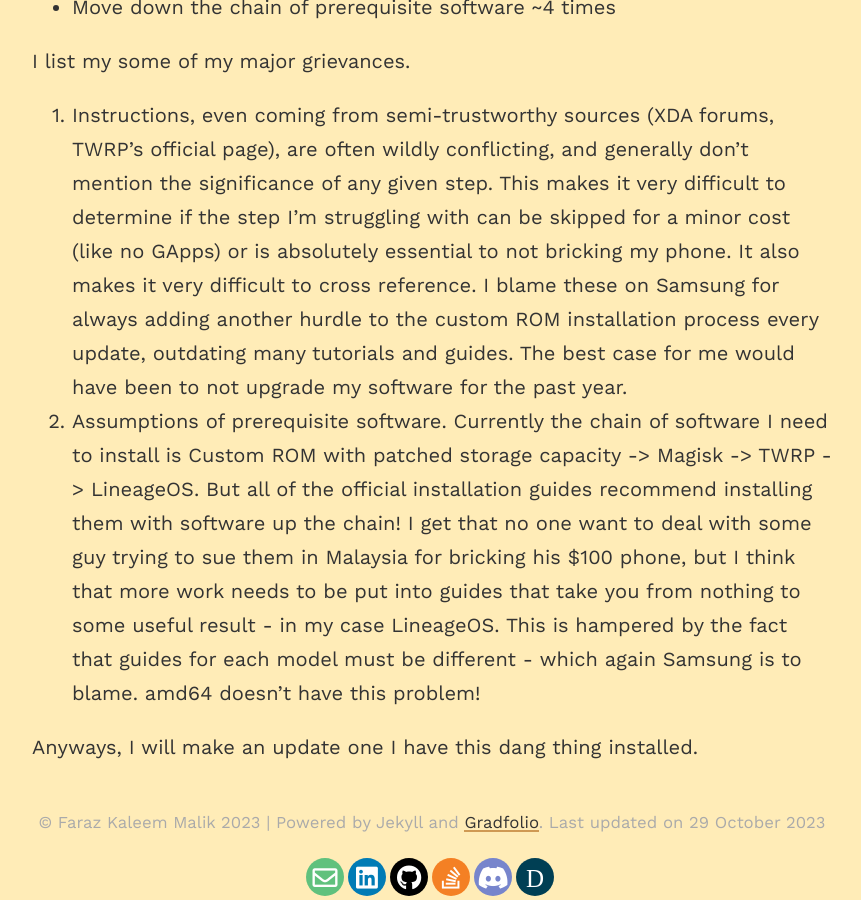
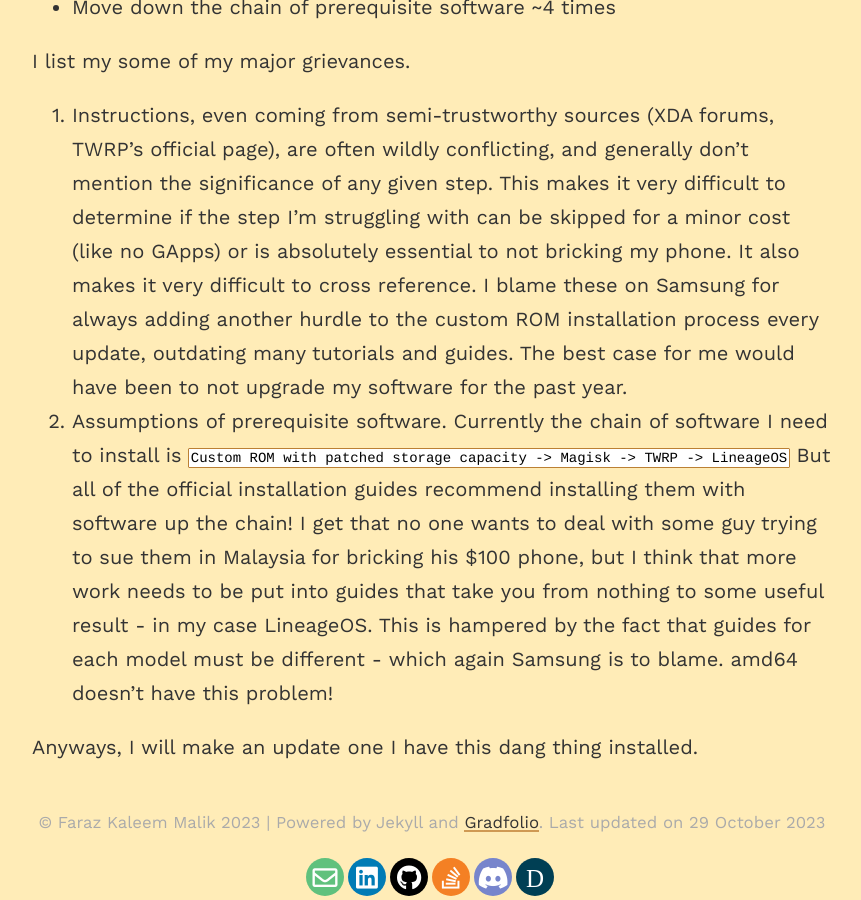
Before and after one commit to numberisnan/numberisnan.github.io, a Jekyll site: the page built from _posts/2023-10-24-lineage1.md, in a window 1280 px wide and 900 px high, scrolled down 1712 px. Shown: the whole window, without its empty margins (208-1069 px from the left). Built offline with Jekyll 4.4.1, drawn with Linux system fonts in a browser that asks for light colours; nearby versions of some CDN libraries.

Commit message:
Formatting changes for lineageos1

````diff
--- a/_posts/2023-10-24-lineage1.md
+++ b/_posts/2023-10-24-lineage1.md
@@ -22,6 +22,7 @@
 I list my some of my major grievances.
 
 1. Instructions, even coming from semi-trustworthy sources (XDA forums, TWRP's official page), are often wildly conflicting, and generally don't mention the significance of any given step. This makes it very difficult to determine if the step I'm struggling with can be skipped for a minor cost (like no GApps) or is absolutely essential to not bricking my phone. It also makes it very difficult to cross reference. I blame these on Samsung for always adding another hurdle to the custom ROM installation process every update, outdating many tutorials and guides. The best case for me would have been to not upgrade my software for the past year.
-2. Assumptions of prerequisite software. Currently the chain of software I need to install is Custom ROM with patched storage capacity -> Magisk -> TWRP -> LineageOS. But all of the official installation guides recommend installing them with software up the chain! I get that no one want to deal with some guy trying to sue them in Malaysia for bricking his $100 phone, but I think that more work needs to be put into guides that take you from nothing to some useful result - in my case LineageOS. This is hampered by the fact that guides for each model must be different - which again Samsung is to blame. amd64 doesn't have this problem!
+2. Assumptions of prerequisite software. Currently the chain of software I need to install is ```Custom ROM with patched storage capacity -> Magisk -> TWRP -> LineageOS```
+But all of the official installation guides recommend installing them with software up the chain! I get that no one wants to deal with some guy trying to sue them in Malaysia for bricking his $100 phone, but I think that more work needs to be put into guides that take you from nothing to some useful result - in my case LineageOS. This is hampered by the fact that guides for each model must be different - which again Samsung is to blame. amd64 doesn't have this problem!
 
 Anyways, I will make an update one I have this dang thing installed.
````
